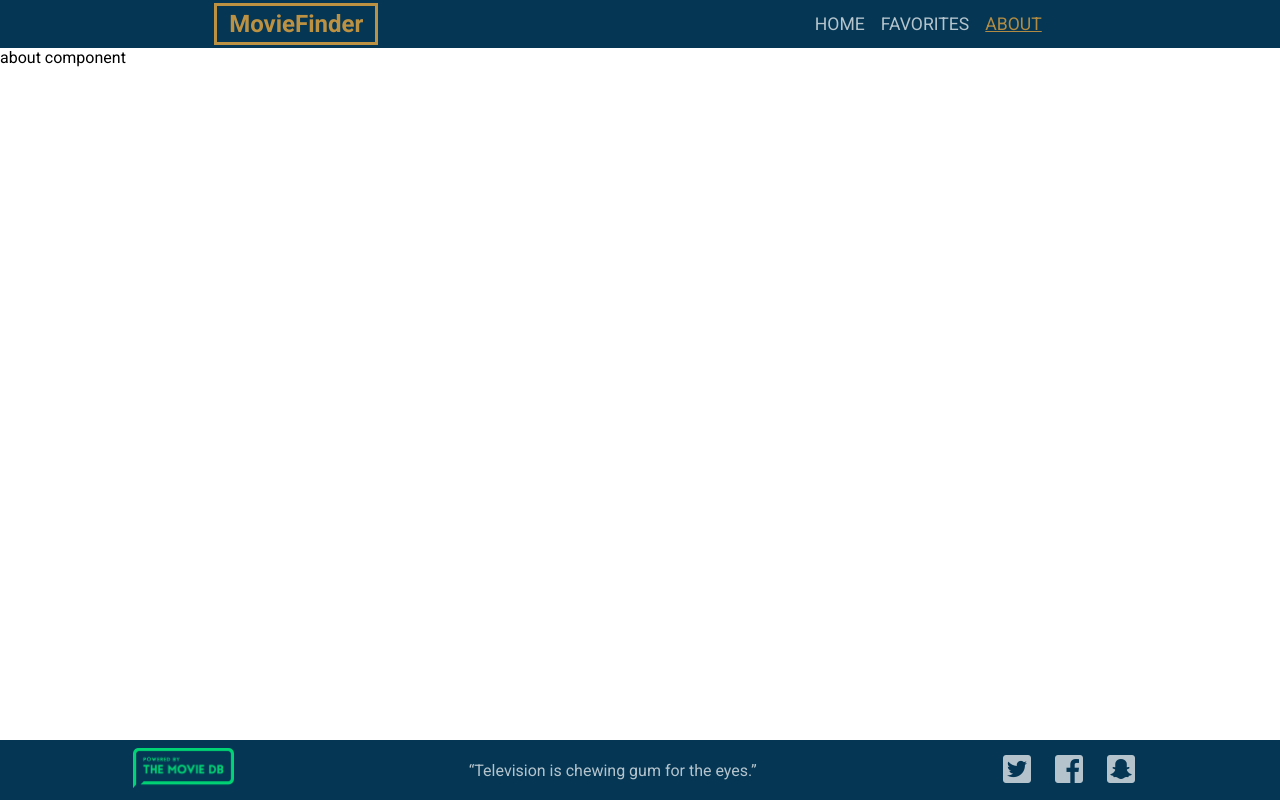
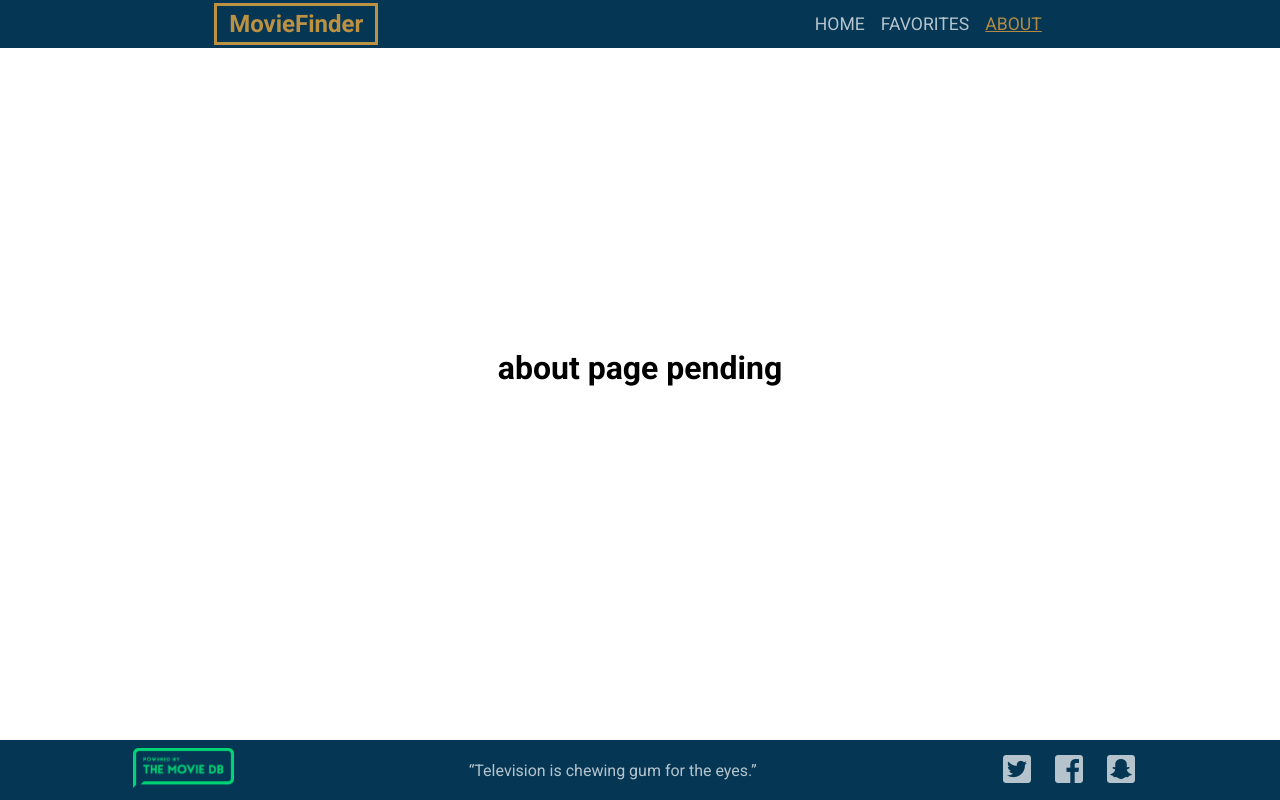
Before and after one commit to dandybytes/moviefinder, a React (Create React App) app: page /about in a window 1280 px wide. Built offline with nearby package versions, Linux system fonts and the light colour scheme.

Commit message:
added fade-in animations to the poster on the Home page & the Movie Details page, as well as a host of other style changes

```diff
--- a/src/components/MovieBoard.css
+++ b/src/components/MovieBoard.css
@@ -4,6 +4,8 @@
 
 .movie-board-headline {
   margin-bottom: 1rem;
+  text-align: center;
+  color: var(--color-1);
 }
 
 .movie-board-content {
@@ -11,5 +13,4 @@
   display: grid;
   grid-gap: 1rem;
   grid-template-columns: 1fr 1fr 1fr 1fr;
-  /* grid-template-rows: 1fr 1fr 1fr 1fr 1fr; */
 }
--- a/src/components/MovieDetailsCore.css
+++ b/src/components/MovieDetailsCore.css
@@ -1,11 +1,19 @@
 .movie-details-container {
-  /* width: 100%; */
   height: 40rem;
   box-sizing: border-box;
-  /* position: relative; */
   background-size: cover;
   background-position: center;
   padding: 3rem;
+  animation: MovieDetailsAnimation 1.5s;
+}
+
+@keyframes MovieDetailsAnimation {
+  from {
+    opacity: 0;
+  }
+  to {
+    opacity: 1;
+  }
 }
 
 .movie-details-content {
@@ -16,7 +24,6 @@
 }
 
 .movie-details-poster {
-  /* width: 20rem; */
   height: 100%;
 }
 
--- a/src/components/MovieDetailsCore.js
+++ b/src/components/MovieDetailsCore.js
@@ -3,8 +3,8 @@ import { url_img_backdrop, url_img_poster } from "../tools/url";
 import "./MovieDetailsCore.css";
 
 const MovieDetailsCore = ({ movie }) => {
-  console.log("movie details core props: ");
-  console.log(movie);
+  // console.log("movie details core props: ");
+  // console.log(movie);
 
   let tagline = movie.tagline.toLowerCase();
   // get rid of the trailing period
--- a/src/components/MovieStatStripe.js
+++ b/src/components/MovieStatStripe.js
@@ -2,7 +2,9 @@ import React from "react";
 import "./MovieStatStripe.css";
 
 const MovieStatStripe = ({ movie }) => {
-  const runtime = `${Math.floor(movie.runtime / 60)}h ${movie.runtime % 60}min`;
+  const runtime = movie.runtime
+    ? `${Math.floor(movie.runtime / 60)}h ${movie.runtime % 60}min`
+    : "unknown";
 
   // budget (number -> comma-separated string preceded by $ sign)
   let budget = [];
@@ -30,12 +32,6 @@ const MovieStatStripe = ({ movie }) => {
         <span>budget: </span>
         <span>{budget}</span>
       </li>
-
-      {/* <li className="movie-details-stat-stripe-item">
-        <i className="far fa-money-bill-alt" />
-        <span>runtime: </span>
-        <span>2h 33min</span>
-      </li> */}
     </ul>
   );
 };
--- a/src/components/Poster.css
+++ b/src/components/Poster.css
@@ -2,6 +2,16 @@
   box-sizing: border-box;
   position: relative;
   height: 624px;
+  animation: PosterAnimation 1s;
+}
+
+@keyframes PosterAnimation {
+  from {
+    opacity: 0;
+  }
+  to {
+    opacity: 1;
+  }
 }
 
 .poster-image {
--- a/src/components/pages/About.css
+++ b/src/components/pages/About.css
@@ -0,0 +1,7 @@
+.about {
+  min-height: 40rem;
+  display: flex;
+  flex-direction: column;
+  justify-content: center;
+  align-items: center;
+}
--- a/src/components/pages/About.js
+++ b/src/components/pages/About.js
@@ -6,7 +6,7 @@ class About extends Component {
   render() {
     return (
       <div className="about">
-        <p>about component</p>
+        <h1>about page pending</h1>
       </div>
     );
   }
--- a/src/components/pages/Favorites.css
+++ b/src/components/pages/Favorites.css
@@ -0,0 +1,7 @@
+.favorites {
+  min-height: 40rem;
+  display: flex;
+  flex-direction: column;
+  justify-content: center;
+  align-items: center;
+}
--- a/src/components/pages/Favorites.js
+++ b/src/components/pages/Favorites.js
@@ -6,7 +6,10 @@ class Favorites extends Component {
   render() {
     return (
       <div className="favorites">
-        <p>favorites component</p>
+        <h1>favorites page pending</h1>
+        <p>
+          consider converting "favorites" page to "watch list" & "watched" page
+        </p>
       </div>
     );
   }
--- a/src/components/pages/Home.js
+++ b/src/components/pages/Home.js
@@ -52,8 +52,8 @@ class Home extends Component {
   }
 
   render() {
-    console.log("home props: ");
-    console.log(this.props);
+    // console.log("home props: ");
+    // console.log(this.props);
     return (
       <React.Fragment>
         <Poster />
--- a/src/components/pages/MovieDetailsPage.css
+++ b/src/components/pages/MovieDetailsPage.css
@@ -0,0 +1,5 @@
+.movie-details-page {
+  min-height: 40rem;
+  display: flex;
+  flex-direction: column;
+}
--- a/src/components/pages/MovieDetailsPage.js
+++ b/src/components/pages/MovieDetailsPage.js
@@ -17,8 +17,8 @@ class MovieDetailsPage extends Component {
   }
 
   render() {
-    console.log("movie details props");
-    console.log(this.props);
+    // console.log("movie details props");
+    // console.log(this.props);
     return (
       <div className="movie-details-page">
         {this.props.status_code && <h1>movie cannot be found</h1>}
```
